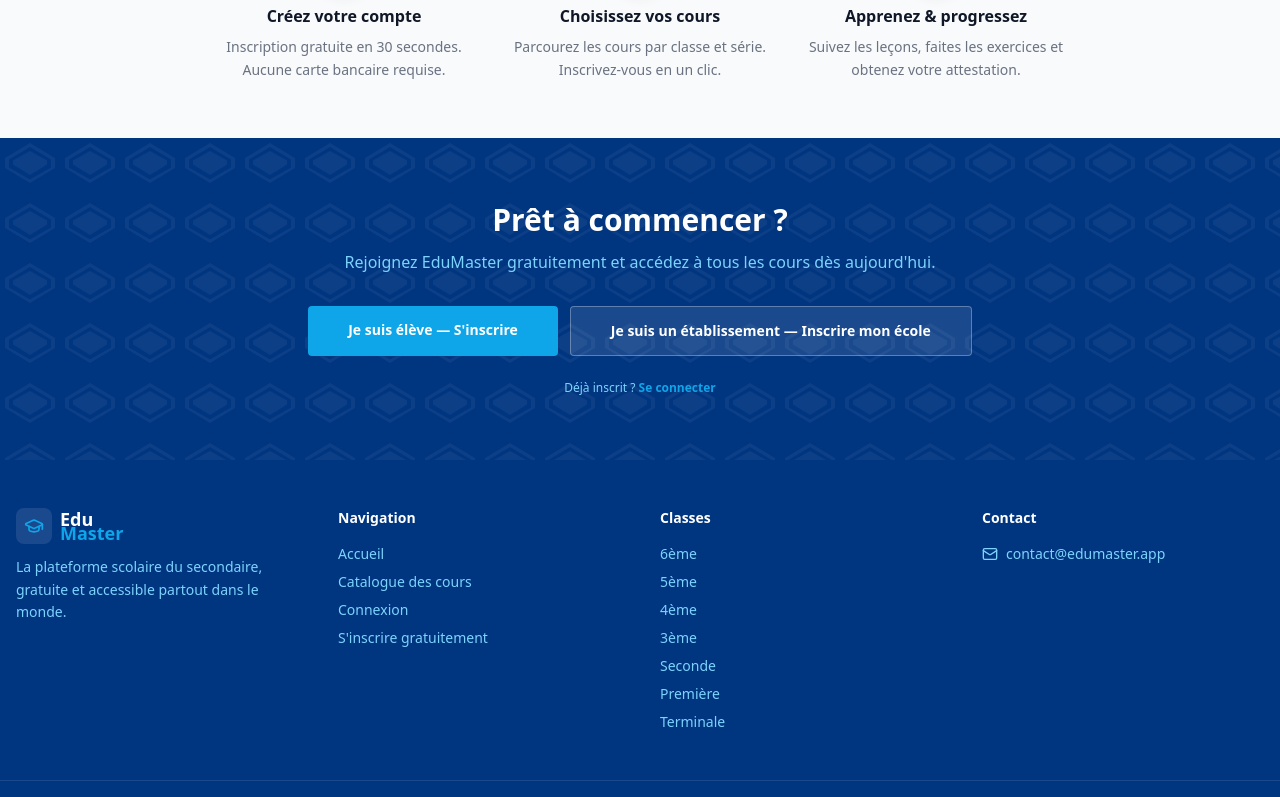
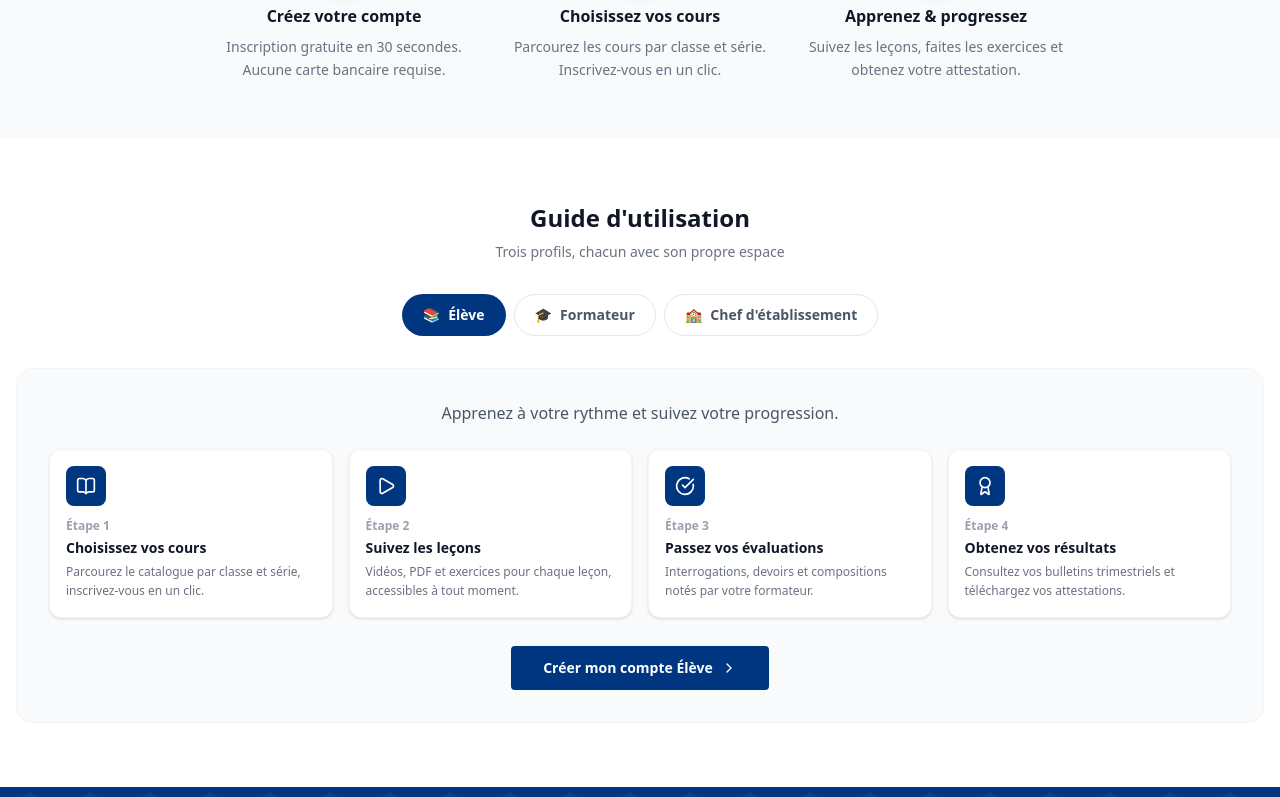
Before and after one commit to Bawiloussim/EduMaster, a React (Vite) app in the folder client/: page / in a window 1280 px wide. Shown: the part 1400-2197 px from the top of the page. Built offline with nearby package versions, Linux system fonts and the light colour scheme; no server answers.

Commit message:
mode d'utilisation

```diff
--- a/client/src/pages/Landing.jsx
+++ b/client/src/pages/Landing.jsx
@@ -1,8 +1,101 @@
+import { useState } from 'react';
 import { Link } from 'react-router-dom';
-import { GraduationCap, BookOpen, Award, Users, CheckCircle, Globe, ChevronRight, Play, LayoutDashboard } from 'lucide-react';
+import { GraduationCap, BookOpen, Award, Users, CheckCircle, Globe, ChevronRight, Play, LayoutDashboard, Video, ClipboardCheck, BarChart3, School, UserPlus, Megaphone } from 'lucide-react';
 import { CLASSES } from '../utils/schoolData';
 import { useAuthStore } from '../store/useAuthStore';
 import Footer from '../components/layout/Footer';
+
+/* ── Per-role usage guide ────────────────────────────────────────── */
+const ROLE_GUIDES = {
+  student: {
+    label: 'Élève',
+    emoji: '📚',
+    color: 'bg-primary',
+    registerRole: 'student',
+    tagline: 'Apprenez à votre rythme et suivez votre progression.',
+    steps: [
+      { icon: BookOpen, title: 'Choisissez vos cours', desc: 'Parcourez le catalogue par classe et série, inscrivez-vous en un clic.' },
+      { icon: Play, title: 'Suivez les leçons', desc: 'Vidéos, PDF et exercices pour chaque leçon, accessibles à tout moment.' },
+      { icon: CheckCircle, title: 'Passez vos évaluations', desc: 'Interrogations, devoirs et compositions notés par votre formateur.' },
+      { icon: Award, title: 'Obtenez vos résultats', desc: 'Consultez vos bulletins trimestriels et téléchargez vos attestations.' },
+    ],
+  },
+  instructor: {
+    label: 'Formateur',
+    emoji: '🎓',
+    color: 'bg-brand',
+    registerRole: 'instructor',
+    tagline: 'Créez vos cours et suivez vos élèves en temps réel.',
+    steps: [
+      { icon: Video, title: 'Créez vos cours', desc: "Ajoutez leçons vidéo, supports PDF et générez des exercices avec l'IA." },
+      { icon: Users, title: 'Gérez vos classes', desc: 'Organisez vos élèves par classe et suivez leur progression au trimestre.' },
+      { icon: ClipboardCheck, title: 'Corrigez les copies', desc: 'Notez les devoirs et compositions, laissez des retours détaillés.' },
+      { icon: BarChart3, title: 'Analysez les résultats', desc: 'Visualisez les statistiques de réussite de chaque classe.' },
+    ],
+  },
+  admin: {
+    label: "Chef d'établissement",
+    emoji: '🏫',
+    color: 'bg-purple-600',
+    registerRole: 'admin',
+    tagline: 'Administrez votre établissement de bout en bout.',
+    steps: [
+      { icon: School, title: 'Inscrivez votre école', desc: "Créez l'établissement et configurez classes, séries et matières." },
+      { icon: UserPlus, title: 'Invitez formateurs & élèves', desc: 'Ajoutez vos enseignants et élèves, ou importez-les en masse via CSV.' },
+      { icon: BarChart3, title: 'Suivez le palmarès', desc: 'Consultez les classements et statistiques de toutes les classes.' },
+      { icon: Megaphone, title: 'Gérez les annonces', desc: "Publiez des annonces et paramétrez les informations de l'école." },
+    ],
+  },
+};
+
+function RoleGuide() {
+  const [active, setActive] = useState('student');
+  const guide = ROLE_GUIDES[active];
+
+  return (
+    <section className="max-w-7xl mx-auto px-4 py-16">
+      <div className="text-center mb-8">
+        <h2 className="text-2xl font-extrabold text-gray-900 mb-2">Guide d'utilisation</h2>
+        <p className="text-gray-500 text-sm">Trois profils, chacun avec son propre espace</p>
+      </div>
+
+      {/* Tabs */}
+      <div className="flex justify-center gap-2 mb-8 flex-wrap">
+        {Object.entries(ROLE_GUIDES).map(([key, r]) => (
+          <button key={key} type="button" onClick={() => setActive(key)}
+            className={`flex items-center gap-2 px-5 py-2.5 rounded-full text-sm font-bold border transition-colors ${active === key
+              ? `${r.color} text-white border-transparent`
+              : 'bg-white text-gray-600 border-gray-200 hover:bg-gray-50'}`}>
+            <span>{r.emoji}</span> {r.label}
+          </button>
+        ))}
+      </div>
+
+      {/* Active role content */}
+      <div className="bg-gray-50 rounded-2xl border border-gray-100 p-6 sm:p-8">
+        <p className="text-center text-gray-600 font-medium mb-6">{guide.tagline}</p>
+        <div className="grid sm:grid-cols-2 lg:grid-cols-4 gap-4">
+          {guide.steps.map(({ icon: Icon, title, desc }, i) => (
+            <div key={title} className="bg-white rounded-xl border border-gray-100 shadow-sm p-4">
+              <div className={`h-10 w-10 rounded-lg flex items-center justify-center mb-3 ${guide.color}`}>
+                <Icon className="h-5 w-5 text-white" />
+              </div>
+              <div className="text-xs font-bold text-gray-400 mb-1">Étape {i + 1}</div>
+              <h3 className="font-bold text-gray-900 text-sm mb-1">{title}</h3>
+              <p className="text-gray-500 text-xs leading-relaxed">{desc}</p>
+            </div>
+          ))}
+        </div>
+        <div className="text-center mt-7">
+          <Link to={`/register?role=${guide.registerRole}`}
+            className={`inline-flex items-center gap-2 text-white font-bold px-8 py-3 rounded-sm text-sm transition-colors ${guide.color} hover:opacity-90`}>
+            Créer mon compte {guide.label} <ChevronRight className="h-4 w-4" />
+          </Link>
+        </div>
+      </div>
+    </section>
+  );
+}
 
 /* ── Diamond education pattern (same as Home) ───────────────────── */
 function EduPattern({ opacity = '0.06' }) {
@@ -196,6 +289,9 @@ export default function Landing() {
         </div>
       </section>
 
+      {/* ── Usage guide by profile ───────────────────────────────────── */}
+      <RoleGuide />
+
       {/* ── Final CTA ────────────────────────────────────────────────── */}
       <section className="relative bg-primary overflow-hidden">
         <EduPattern opacity="0.05" />
```
